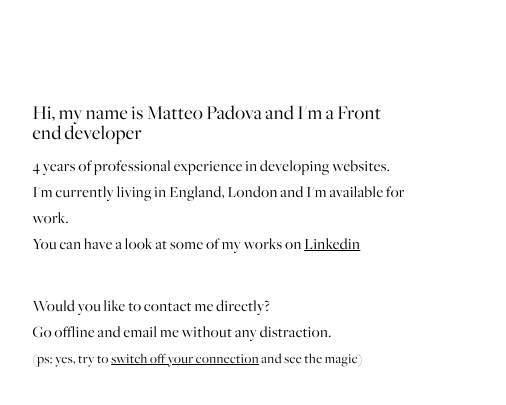
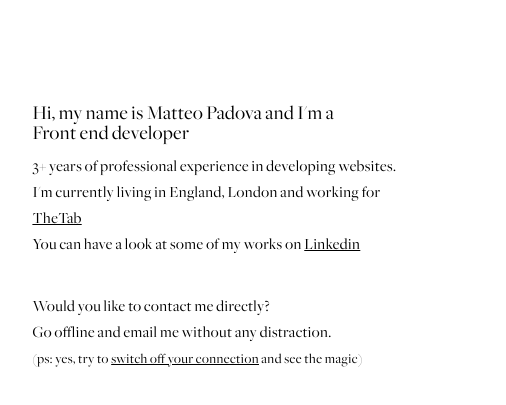
Before and after one commit to MatteoPadova/matteopadova.com, a website: page index.html in a window 1280 px wide. Shown: the part 97-502 px from the top of the page, 70-576 px from the left. Drawn offline with nearby package versions, Linux system fonts and the light colour scheme; some packages are replaced by stand-ins of ours; files that its build step writes are made by us from their sources; grey boxes are pictures that could not be loaded; a script that the page names is missing.

Commit message:
updated copy

```diff
--- a/index.html
+++ b/index.html
@@ -19,7 +19,6 @@
 	    <meta name="viewport" content="width=device-width, initial-scale=1.0, maximum-scale=1.0, user-scalable=no">
 	    <meta name="description" content="Matteo Padova Front end developer - London">
 	    <meta name="author" content="Matteo Padova">
-	    <link rel="shortcut icon" href="favicon.ico">
 	    <title>Matteo Padova Front end developer - London</title>
 	    <!-- Custom styles for this template -->
 	    <!-- inject:css -->
@@ -48,14 +47,14 @@
 	  	<div id="identity">
 		  	<header>
 			  <h1>
-				  Hi, my name is Matteo Padova and I'm a <span>Front end developer</span>
+				  Hi, my name is Matteo Padova and I'm a <br/><span>Front end developer</span>
 			  </h1>
 			</header>
 			<main id="info">
 				<section class="text">
 					<p>
-						4 years of professional experience in developing websites.<br/>
-						I'm currently living in England, London and I'm available for work.<br/>
+						3+ years of professional experience in developing websites.<br/>
+						I'm currently living in England, London and working for <a target="_blank" href="https://thetab.com">TheTab</a><br/>
 						You can have a look at some of my works on <a target="_blank" alt="matteo padova linkedin account" href="https://www.linkedin.com/in/matteopadova/">Linkedin</a> <br/><br/>
 					</p>
 					<div class="goff">
```
